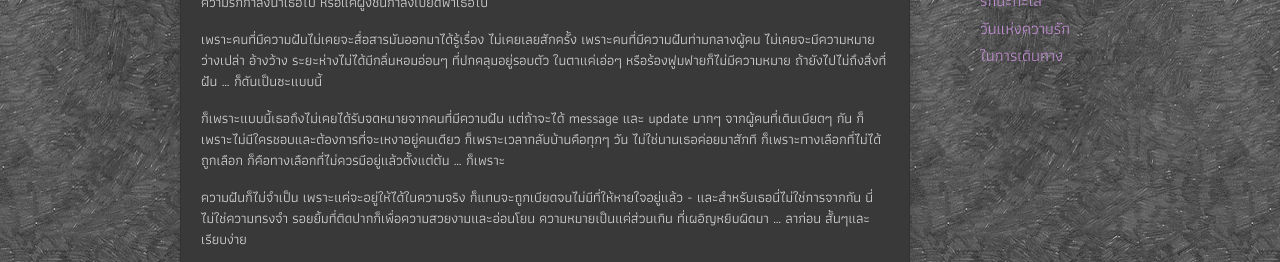
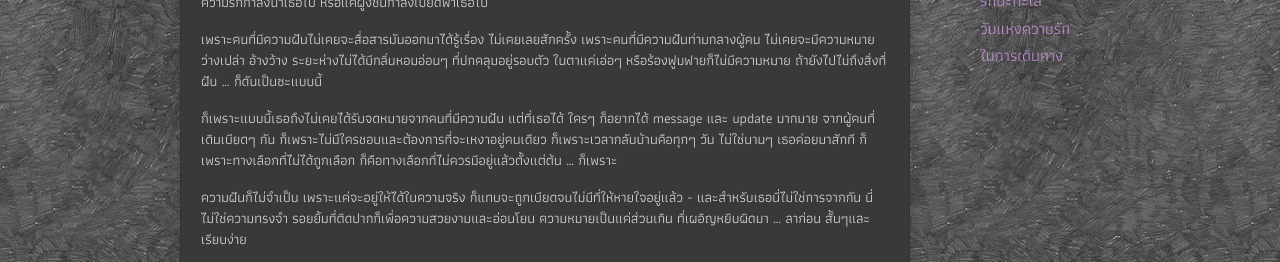
Before and after one commit to sdeehub/love, a Jekyll site: the page built from _posts/2019-03-21-in-the-end.md, in a window 1280 px wide and 900 px high, scrolled down 399 px, cut to the strip 0-415 px from the top of the window. Shown: the part 153-415 px from the top of the strip. Built offline with Jekyll 4.4.1, drawn with Linux system fonts in a browser that asks for light colours; comment, search, counter and statistics services are not loaded.

Commit message:
thank you and goodbye

```diff
--- a/_posts/2019-03-21-in-the-end.md
+++ b/_posts/2019-03-21-in-the-end.md
@@ -19,7 +19,7 @@ comments: true
 
 เพราะคนที่มีความฝันไม่เคยจะสื่อสารมันออกมาได้รู้เรื่อง ไม่เคยเลยสักครั้ง เพราะคนที่มีความฝันท่ามกลางผู้คน ไม่เคยจะมีความหมาย ว่างเปล่า อ้างว้าง ระยะห่างไม่ได้มีกลิ่นหอมอ่อนๆ ที่ปกคลุมอยู่รอบตัว ในตาแค่เอ่อๆ หรือร้องฟูมฟายก็ไม่มีความหมาย ถ้ายังไปไม่ถึงสิ่งที่ฝัน ... ก็ดันเป็นซะแบบนี้
 
-ก็เพราะแบบนี้เธอถึงไม่เคยได้รับจดหมายจากคนที่มีความฝัน แต่ถ้าจะได้ message และ update มากๆ จากผู้คนที่เดินเบียดๆ กัน ก็เพราะไม่มีใครชอบและต้องการที่จะเหงาอยู่คนเดียว ก็เพราะเวลากลับบ้านคือทุกๆ วัน ไม่ใช่นานเธอค่อยมาสักที ก็เพราะทางเลือกที่ไม่ได้ถูกเลือก ก็คือทางเลือกที่ไม่ควรมีอยู่แล้วตั้งแต่ต้น ... ก็เพราะ
+ก็เพราะแบบนี้เธอถึงไม่เคยได้รับจดหมายจากคนที่มีความฝัน แต่ที่เธอได้ ใครๆ ก็อยากได้ message และ update มากมาย จากผู้คนที่เดินเบียดๆ กัน ก็เพราะไม่มีใครชอบและต้องการที่จะเหงาอยู่คนเดียว ก็เพราะเวลากลับบ้านคือทุกๆ วัน ไม่ใช่นานๆ เธอค่อยมาสักที ก็เพราะทางเลือกที่ไม่ได้ถูกเลือก ก็คือทางเลือกที่ไม่ควรมีอยู่แล้วตั้งแต่ต้น ... ก็เพราะ
 
 ความฝันก็ไม่จำเป็น เพราะแค่จะอยู่ให้ได้ในความจริง ก็แทบจะถูกเบียดจนไม่มีที่ให้หายใจอยู่แล้ว - และสำหรับเธอนี่ไม่ใช่การจากกัน นี่ไม่ใช่ความทรงจำ รอยยิ้มที่ติดปากก็เพื่อความสวยงามและอ่อนโยน ความหมายเป็นแค่ส่วนเกิน ที่เผอิญหยิบผิดมา ... ลาก่อน สั้นๆและเรียบง่าย
 
```
